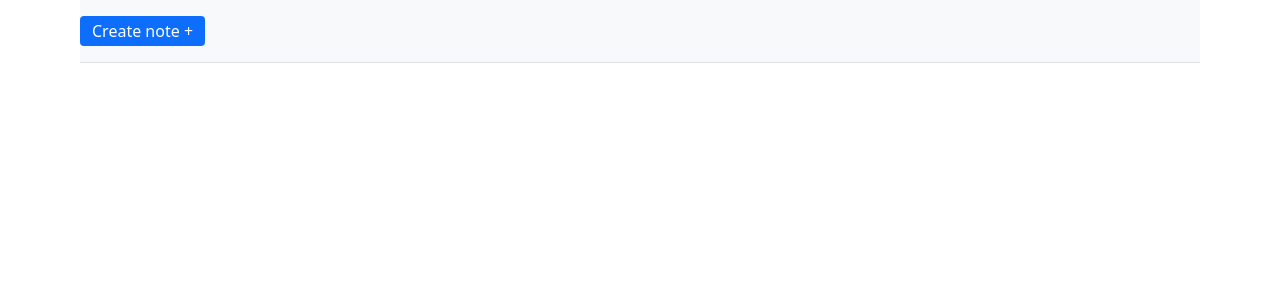
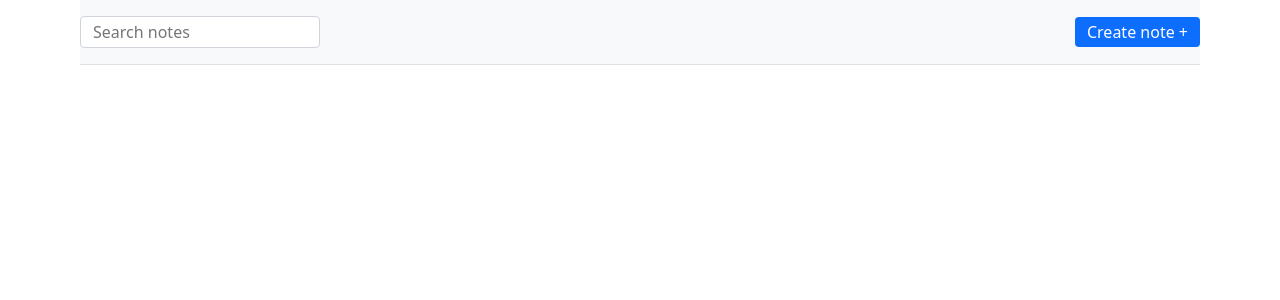
Before and after one commit to Savranin-Denis/05-notehub, a React (Vite) app: page / in a window 1280 px wide. Shown: the top 300 px of the page. Built offline with nearby package versions, Linux system fonts and the light colour scheme; no server answers.

Commit message:
add search

```diff
--- a/src/components/App/App.tsx
+++ b/src/components/App/App.tsx
@@ -11,7 +11,8 @@ import { createNote, deleteNote, fetchNotes } from '../services/noteService';
 import Pagination from '../Pagination/Pagination';
 import Modal from '../Modal/Modal';
 import type { NewNote } from '../types/note';
-// import { useDebouncedCallback } from 'use-debounce';
+import SearchBox from '../SearchBox/SearchBox';
+import { useDebouncedCallback } from 'use-debounce';
 
 export default function App() {
   const [searchQuery, setSearchQuery] = useState('');
@@ -60,16 +61,21 @@ export default function App() {
     deleteMutation.mutate(id);
   };
 
-  // const updateSearchQuery = useDebouncedCallback(
-  //   (e: React.ChangeEvent) => setSearchQuery(),
-  //   300
-  // );
+  const updateSearchQuery = useDebouncedCallback(
+    (event: React.ChangeEvent<HTMLInputElement>) =>
+      setSearchQuery(event.target.value),
+    300
+  );
+
+  // const updateSearchQuery = useDebouncedCallback((value: string) => {
+  //   setSearchQuery(value);
+  // }, 300);
 
   return (
     <>
       <div className={css.app}>
         <header className={css.toolbar}>
-          {/* Компонент SearchBox */}
+          <SearchBox onSearch={updateSearchQuery} value={searchQuery} />
           {totalPages > 1 && (
             <Pagination
               totalPages={totalPages}
--- /dev/null
+++ b/src/components/SearchBox/SearchBox.tsx
@@ -0,0 +1,20 @@
+import css from './SearchBox.module.css';
+
+interface SearchBoxProps {
+  onSearch: (event: React.ChangeEvent<HTMLInputElement>) => void;
+  value: string;
+}
+
+export default function SearchBox({ onSearch, value }: SearchBoxProps) {
+  return (
+    <>
+      <input
+        className={css.input}
+        type="text"
+        placeholder="Search notes"
+        defaultValue={value}
+        onChange={onSearch}
+      />
+    </>
+  );
+}
```
